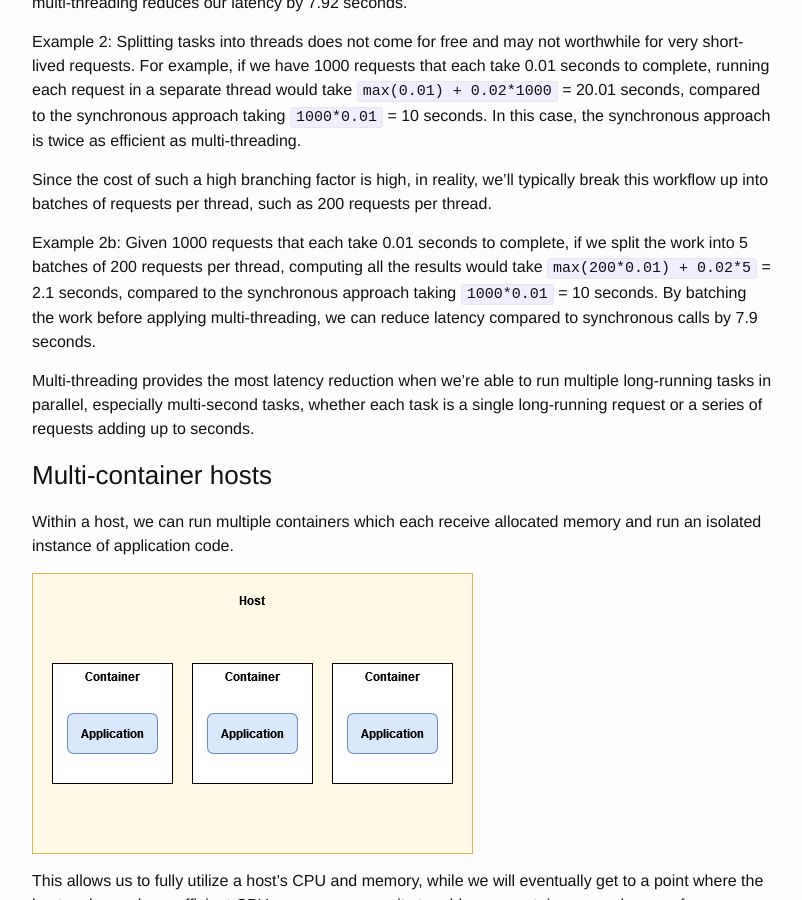
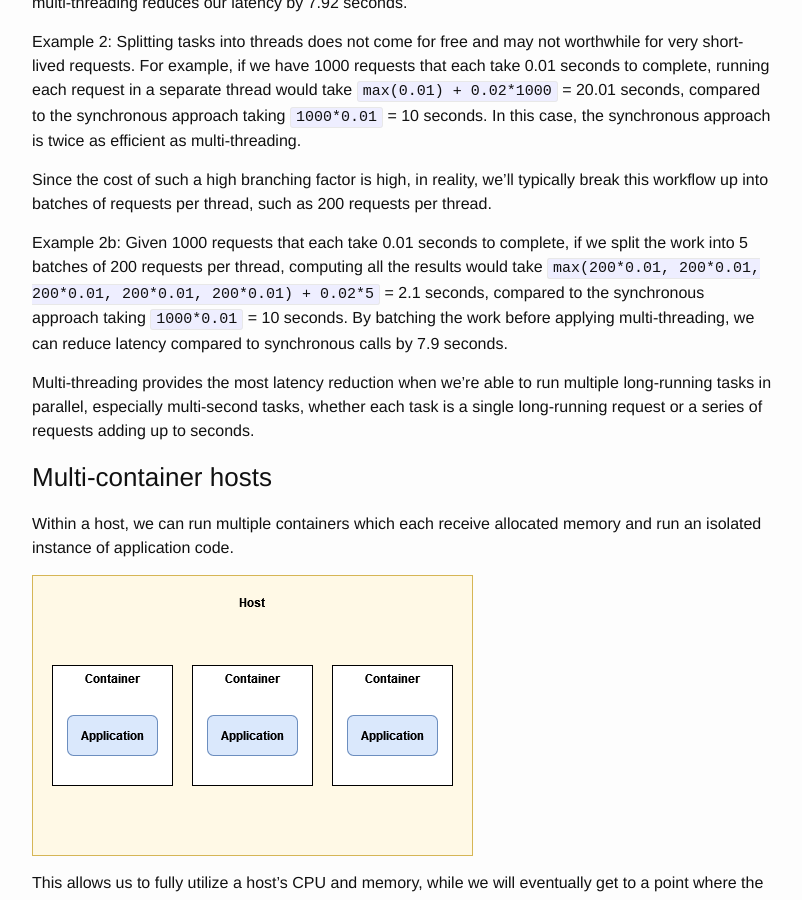
Before and after one commit to msayson/msayson.github.io, a Jekyll site: the page built from _posts/2023-11-30-concurrency-from-app-to-massively-distributed-service.markdown, in a window 1280 px wide and 900 px high, scrolled down 1363 px. Shown: the whole window, without its empty margins (238-1040 px from the left). Built offline with Jekyll 4.4.1, drawn with Linux system fonts in a browser that asks for light colours.

Commit message:
Fixed typo

```diff
--- a/_posts/2023-11-30-concurrency-from-app-to-massively-distributed-service.markdown
+++ b/_posts/2023-11-30-concurrency-from-app-to-massively-distributed-service.markdown
@@ -31,7 +31,7 @@ Example 2: Splitting tasks into threads does not come for free and may not worth
 
 Since the cost of such a high branching factor is high, in reality, we'll typically break this workflow up into batches of requests per thread, such as 200 requests per thread.
 
-Example 2b: Given 1000 requests that each take 0.01 seconds to complete, if we split the work into 5 batches of 200 requests per thread, computing all the results would take `max(200*0.01) + 0.02*5` = 2.1 seconds, compared to the synchronous approach taking `1000*0.01` = 10 seconds.  By batching the work before applying multi-threading, we can reduce latency compared to synchronous calls by 7.9 seconds.
+Example 2b: Given 1000 requests that each take 0.01 seconds to complete, if we split the work into 5 batches of 200 requests per thread, computing all the results would take `max(200*0.01, 200*0.01, 200*0.01, 200*0.01, 200*0.01) + 0.02*5` = 2.1 seconds, compared to the synchronous approach taking `1000*0.01` = 10 seconds.  By batching the work before applying multi-threading, we can reduce latency compared to synchronous calls by 7.9 seconds.
 
 Multi-threading provides the most latency reduction when we're able to run multiple long-running tasks in parallel, especially multi-second tasks, whether each task is a single long-running request or a series of requests adding up to seconds.
 
```
